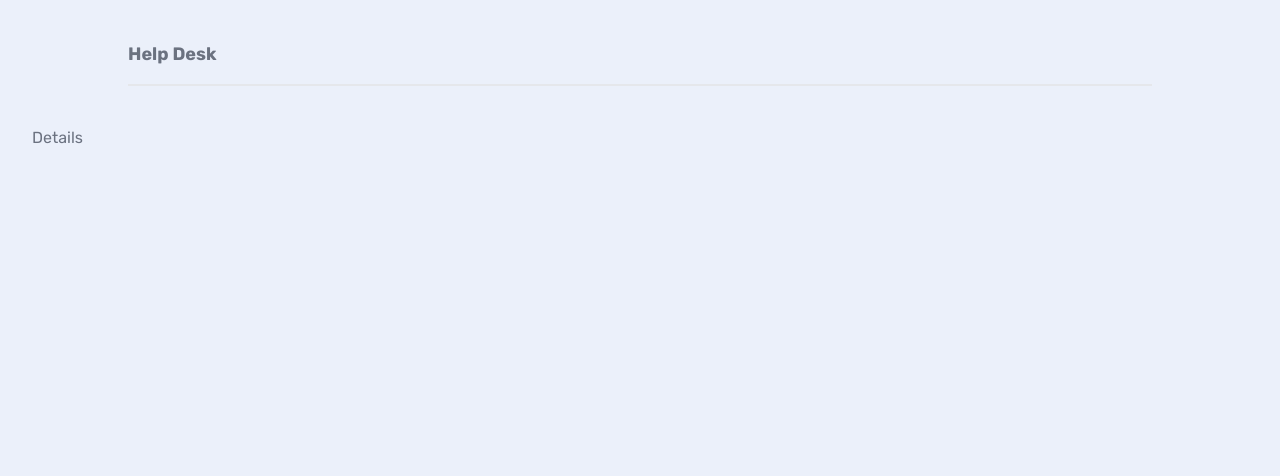
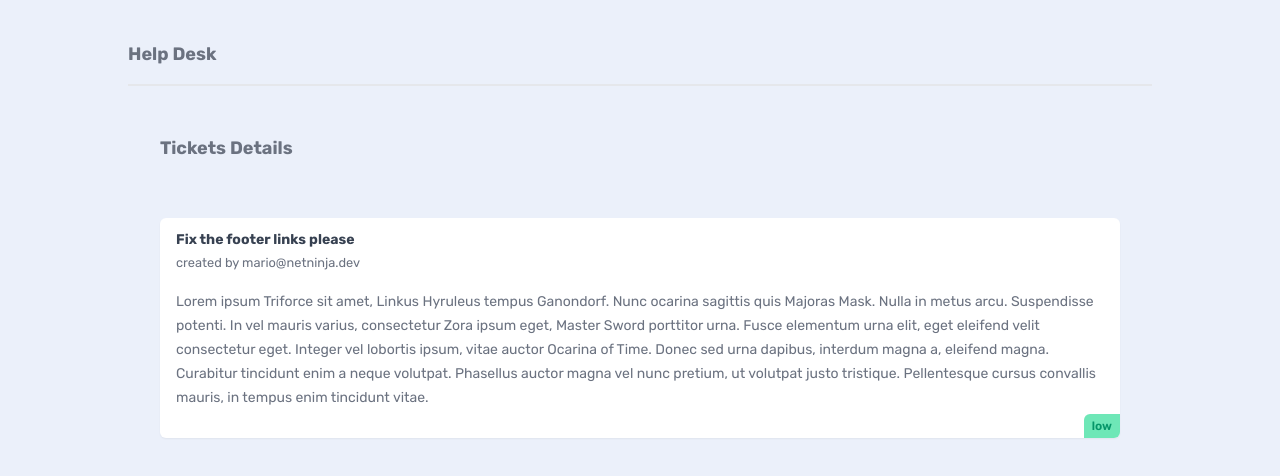
Before and after one commit to CalebAkomaye/helpDesk, a Next.js app: page /tickets/1 in a window 1280 px wide. Shown: the top 476 px of the page. Built offline with nearby package versions, Linux system fonts and the light colour scheme; data requests are answered from the project's data file.

Commit message:
finished tickets and tickets details page

```diff
--- a/app/tickets/[ticketsid]/page.jsx
+++ b/app/tickets/[ticketsid]/page.jsx
@@ -1,7 +1,30 @@
-import React from 'react';
+async function getTicket(id) {
+  const res = await fetch(`http://localhost:4000/tickets/${id}`, {
+    next: {
+      revalidate: 60,
+    },
+  });
+  console.log(res);
 
-const Details = () => {
-  return <div>Details</div>;
+  return res.json();
+}
+
+const Details = async ({ params }) => {
+  const ticketsid = params.ticketsid;
+  const ticket = await getTicket(ticketsid);
+  return (
+    <main>
+      <nav>
+        <h2>Tickets Details</h2>
+      </nav>
+      <div className='card'>
+        <h3>{ticket.title}</h3>
+        <small>created by {ticket.user_email}</small>
+        <p>{ticket.body}</p>
+        <div className={`pill ${ticket.priority}`}>{ticket.priority}</div>
+      </div>
+    </main>
+  );
 };
 
 export default Details;
--- a/app/tickets/getTickets.jsx
+++ b/app/tickets/getTickets.jsx
@@ -1,3 +1,5 @@
+import Link from 'next/link';
+
 async function getTickets() {
   const res = await fetch('http://localhost:4000/tickets', {
     next: {
@@ -16,11 +18,13 @@
     <>
       {tickets.map((ticket) => (
         <div className='card' key={ticket.id}>
-          <h3>{ticket.title}</h3>
-          <p>{ticket.body.slice(0, 200)}...</p>
-          <div className={`pill ${ticket.priority}`}>
-            {ticket.priority} priority
-          </div>
+          <Link href={`/tickets/${ticket.id}`}>
+            <h3>{ticket.title}</h3>
+            <p>{ticket.body.slice(0, 200)}...</p>
+            <div className={`pill ${ticket.priority}`}>
+              {ticket.priority} priority
+            </div>
+          </Link>
         </div>
       ))}
 
```
Also changed, not shown: .trunk/configs/.markdownlint.yaml (added), .trunk/configs/svgo.config.js (added), .trunk/trunk.yaml (added), 1 other file (tests, documents, lock files or other folders).
